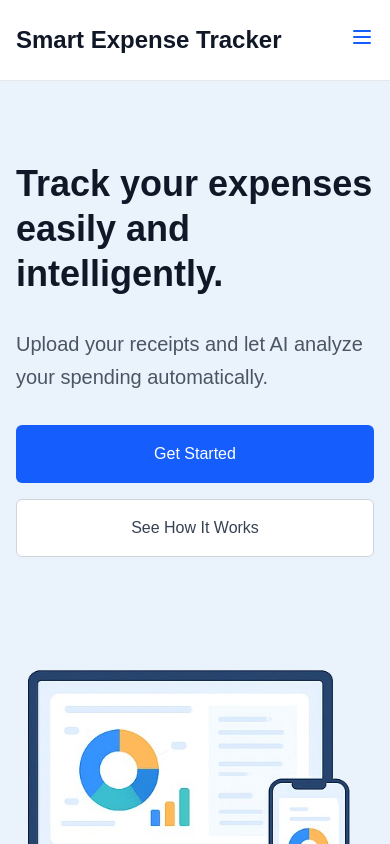
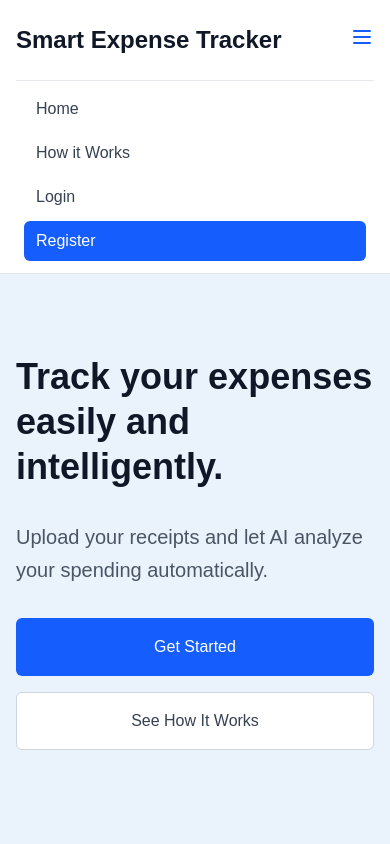
Before and after one commit to osid-alkourd/smart-expense-frontend, a Next.js app: page / in a window 390 px wide. Both pictures are taken after a click on the button "Open menu". Shown: the top 844 px of the page. Built offline with nearby package versions, Linux system fonts and the light colour scheme.

Commit message:
add responsive mobile menu toggle to header

```diff
--- a/app/components/Header.tsx
+++ b/app/components/Header.tsx
@@ -1,13 +1,20 @@
 "use client";
 
 import Link from "next/link";
+import { useState } from "react";
 
 export default function Header() {
+  const [isMobileMenuOpen, setIsMobileMenuOpen] = useState(false);
+
   const scrollToHowItWorks = () => {
     const element = document.getElementById('how-it-works');
     if (element) {
       element.scrollIntoView({ behavior: 'smooth', block: 'start' });
     }
+  };
+
+  const toggleMobileMenu = () => {
+    setIsMobileMenuOpen(!isMobileMenuOpen);
   };
 
   return (
@@ -53,8 +60,9 @@ export default function Header() {
           <div className="md:hidden">
             <button
               type="button"
+              onClick={toggleMobileMenu}
               className="text-gray-700 hover:text-blue-600 focus:outline-none focus:text-blue-600"
-              aria-label="Open menu"
+              aria-label={isMobileMenuOpen ? "Close menu" : "Open menu"}
             >
               <svg className="h-6 w-6" fill="none" viewBox="0 0 24 24" stroke="currentColor">
                 <path strokeLinecap="round" strokeLinejoin="round" strokeWidth={2} d="M4 6h16M4 12h16M4 18h16" />
@@ -62,6 +70,41 @@ export default function Header() {
             </button>
           </div>
         </div>
+
+        {/* Mobile menu dropdown */}
+        {isMobileMenuOpen && (
+          <div className="md:hidden">
+            <div className="px-2 pt-2 pb-3 space-y-1 sm:px-3 bg-white border-t border-gray-200">
+              <Link
+                href="/"
+                className="block px-3 py-2 text-base font-medium text-gray-700 hover:text-blue-600 hover:bg-gray-50 rounded-md transition-colors"
+              >
+                Home
+              </Link>
+              <button
+                onClick={() => {
+                  scrollToHowItWorks();
+                  setIsMobileMenuOpen(false);
+                }}
+                className="block w-full text-left px-3 py-2 text-base font-medium text-gray-700 hover:text-blue-600 hover:bg-gray-50 rounded-md transition-colors"
+              >
+                How it Works
+              </button>
+              <Link
+                href="/login"
+                className="block px-3 py-2 text-base font-medium text-gray-700 hover:text-blue-600 hover:bg-gray-50 rounded-md transition-colors"
+              >
+                Login
+              </Link>
+              <Link
+                href="/register"
+                className="block px-3 py-2 text-base font-medium text-white bg-blue-600 hover:bg-blue-700 rounded-md transition-colors"
+              >
+                Register
+              </Link>
+            </div>
+          </div>
+        )}
       </div>
     </header>
   );
```
